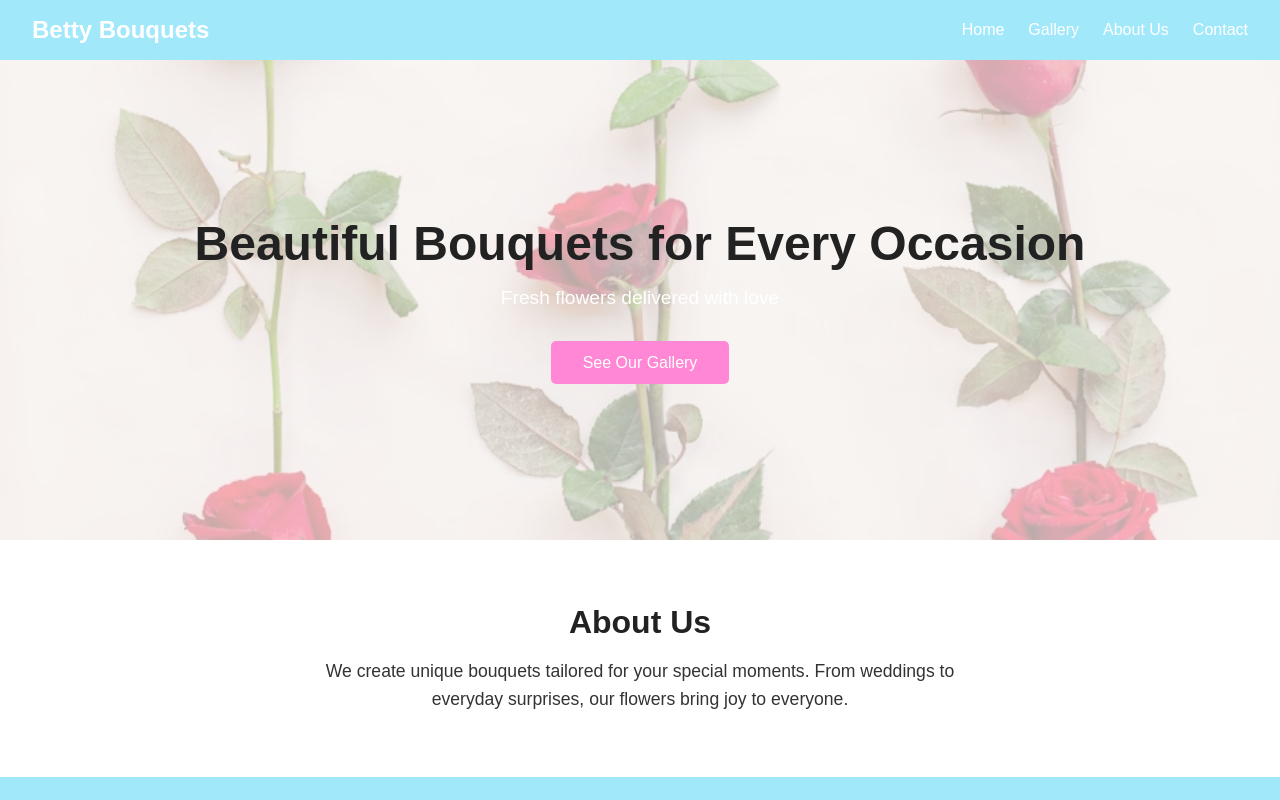
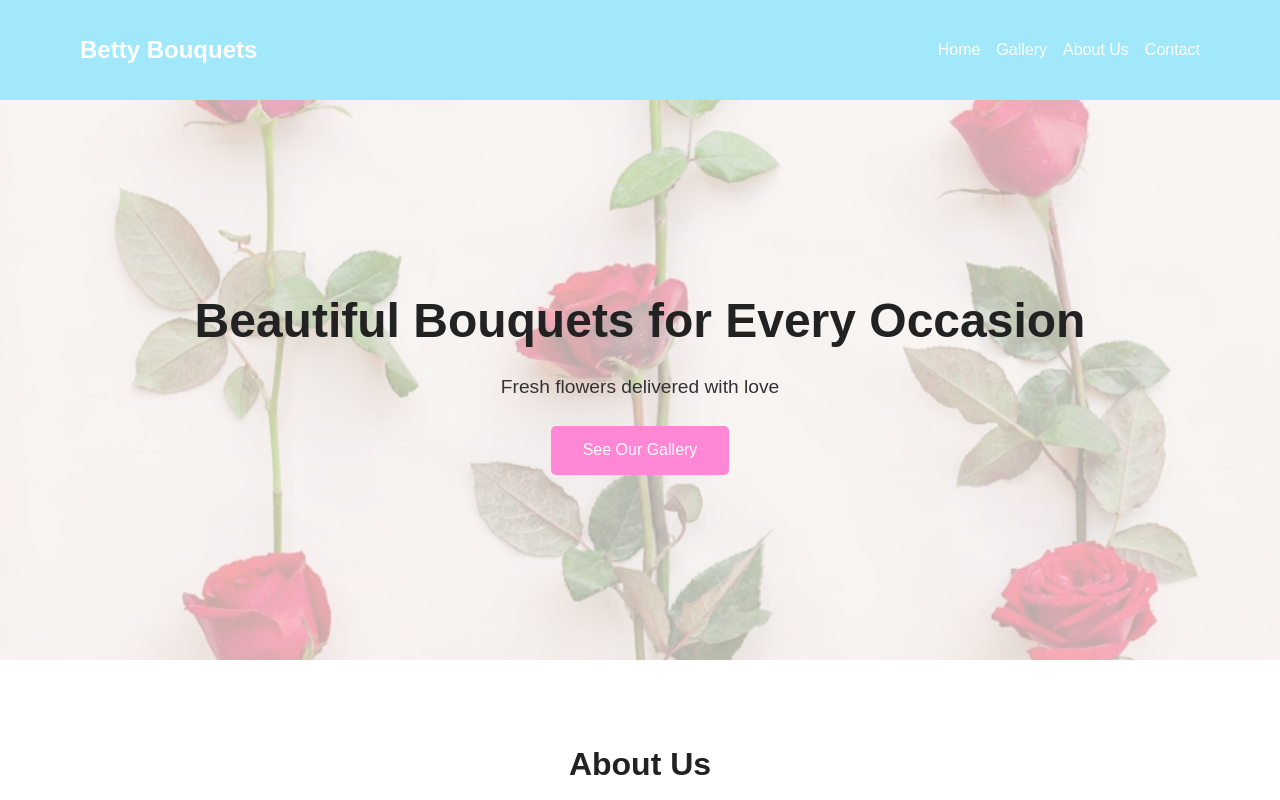
Before and after one commit to Liza-Aleks1108/Betty-Bouquets, a plain HTML site: page index.html in a window 1280 px wide. Shown: the top 800 px of the page. Drawn offline with Linux system fonts and the light colour scheme.

Commit message:
Update styles.css

```diff
--- a/css/styles.css
+++ b/css/styles.css
@@ -1,50 +1,52 @@
-/* CSS Variables */
+/* Main css */
 :root {
-  --primary-color: #a2e8fb; /* main accent color */
-  --secondary-color: #f9f5f0; /* light background */
+  --primary-color: #a2e8fb;
+  --secondary-color: #f9f5f0;
   --text-color: #333333;
   --heading-color: #222222;
   --button-color: #ff87d5;
   --button-hover: #e438b9;
 }
 
-/* Reset */
+/* reset styles */
 * {
   margin: 0;
   padding: 0;
   box-sizing: border-box;
-  font-family: "Arial", sans-serif;
 }
 
-/* Body */
 body {
+  font-family: Arial, sans-serif;
   background-color: var(--secondary-color);
   color: var(--text-color);
+  line-height: 1.5;
 }
 
-/* Navigation */
+/* header and nav (mobile) */
 header {
   position: relative;
 }
 
 .navbar {
   display: flex;
-  justify-content: space-between;
+  flex-direction: column;
   align-items: center;
-  padding: 1rem 2rem;
   background-color: var(--primary-color);
-  color: white;
+  padding: 1rem;
 }
 
-.navbar .logo {
+.logo {
   font-size: 1.5rem;
   font-weight: bold;
+  color: white;
+  margin-bottom: 1rem;
 }
 
 .nav-links {
   list-style: none;
   display: flex;
-  gap: 1.5rem;
+  flex-direction: column;
+  gap: 1rem;
 }
 
 .nav-links a {
@@ -57,28 +59,24 @@ header {
   text-decoration: underline;
 }
 
-/* Hero Section */
+/* hero (mobile) */
 .hero {
-  position: relative; /* обязательно */
+  position: relative;
+  height: 70vh;
   display: flex;
   flex-direction: column;
   justify-content: center;
   align-items: center;
   text-align: center;
-  height: 60vh;
-  color: white; /* текст белый */
+  padding: 1.5rem;
   overflow: hidden;
 }
 
-/* Фоновое изображение с прозрачностью */
 .hero::before {
   content: "";
   position: absolute;
-  top: 0;
-  left: 0;
-  width: 100%;
-  height: 100%;
-  background-image: url(../assets/images/hero.jpg);
+  inset: 0;
+  background-image: url("../assets/images/hero.jpg");
   background-size: cover;
   background-position: center;
   opacity: 0.3;
@@ -86,53 +84,118 @@ header {
 }
 
 .hero h1 {
-  font-size: 3rem;
+  font-size: 2rem;
   margin-bottom: 1rem;
   color: var(--heading-color);
 }
 
 .hero p {
-  font-size: 1.2rem;
-  margin-bottom: 2rem;
+  font-size: 1rem;
+  margin-bottom: 1.5rem;
 }
 
+/* button */
 .btn {
   padding: 0.8rem 2rem;
   background-color: var(--button-color);
   color: white;
   text-decoration: none;
   border-radius: 5px;
-  transition: 0.3s;
+  transition: background-color 0.3s ease;
 }
 
 .btn:hover {
   background-color: var(--button-hover);
 }
 
-/* About Section */
+/* about section (mobile) */
 .about {
-  padding: 4rem 2rem;
+  background-color: white;
+  padding: 3rem 1.5rem;
   text-align: center;
-  background-color: white;
 }
 
 .about h2 {
-  font-size: 2rem;
+  font-size: 1.6rem;
   margin-bottom: 1rem;
   color: var(--heading-color);
 }
 
 .about p {
-  font-size: 1.1rem;
   max-width: 700px;
   margin: 0 auto;
-  line-height: 1.6;
+  font-size: 1rem;
 }
 
-/* Footer */
+/* footer (mobile) */
 footer {
-  padding: 2rem;
-  text-align: center;
   background-color: var(--primary-color);
   color: white;
+  text-align: center;
+  padding: 1.5rem;
+  font-size: 0.9rem;
 }
+
+/* table (≥ 768px) */
+@media (min-width: 768px) {
+  .navbar {
+    flex-direction: row;
+    justify-content: space-between;
+    padding: 1.5rem 3rem;
+  }
+
+  .logo {
+    margin-bottom: 0;
+  }
+
+  .nav-links {
+    flex-direction: row;
+  }
+
+  .hero {
+    height: 60vh;
+  }
+
+  .hero h1 {
+    font-size: 2.5rem;
+  }
+
+  .hero p {
+    font-size: 1.1rem;
+  }
+
+  .about {
+    padding: 4rem 3rem;
+  }
+
+  .about h2 {
+    font-size: 2rem;
+  }
+}
+
+/* desktop (≥ 1024px) */
+@media (min-width: 1024px) {
+  .navbar {
+    padding: 2rem 5rem;
+  }
+
+  .hero {
+    height: 70vh;
+  }
+
+  .hero h1 {
+    font-size: 3rem;
+  }
+
+  .hero p {
+    font-size: 1.2rem;
+  }
+
+  .about {
+    padding: 5rem 6rem;
+  }
+
+  .about p {
+    font-size: 1.1rem;
+  }
+}
```
